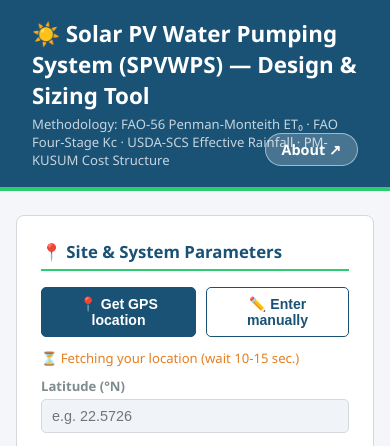
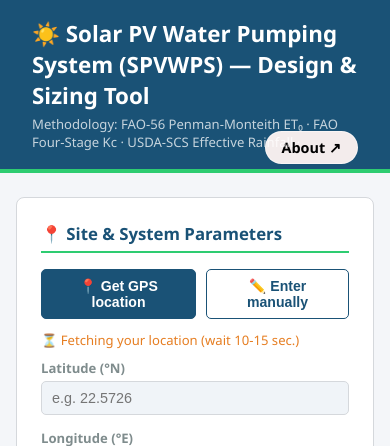
Before and after one commit to Dineshkumar085/spvwps-tool, a Flask app: page / in a window 390 px wide. Shown: the top 446 px of the page. Run offline with Flask 3, Linux system fonts and the light colour scheme.

Commit message:
fix: mobile About button overlap

```diff
--- a/templates/index.html
+++ b/templates/index.html
@@ -163,11 +163,12 @@
 
 <header>
   <h1>☀️ Solar PV Water Pumping System (SPVWPS) — Design & Sizing Tool</h1>
-  <p>Methodology: FAO-56 Penman-Monteith ET₀ · FAO Four-Stage Kc · USDA-SCS Effective Rainfall · PM-KUSUM Cost Structure</p>
-  <a href="/about" style="float:right; color:white; font-size:0.9rem; font-weight:600; text-decoration:none; margin-top:-36px; background:rgba(255,255,255,0.2); padding:6px 16px; border-radius:20px; border:1px solid rgba(255,255,255,0.5);">About ↗</a>
+  <p>Methodology: FAO-56 Penman-Monteith ET₀ · FAO Four-Stage Kc · USDA-SCS Effective Rainfall ·</p>
+  <a href="/about" style="float:right; color:rgb(0, 0, 0); font-size:0.9rem; font-weight:600; text-decoration:none; margin-top:-20px; background:rgb(243, 236, 236); padding:6px 16px; border-radius:20px; border:1px solid rgba(255,255,255,0.5);">About ↗</a>
 </header>
 
 <div class="container">
+
 
   <!-- ═══════════════════════════════════════════════════ INPUT FORM -->
   <form method="POST" id="mainForm">
@@ -611,7 +612,7 @@ function useGPS() {
       lonInput.value = lon;
 
       status.style.color = '#27ae60';
-      status.textContent = '✅ Location mili! Accuracy: ±' + acc + ' meters';
+      status.textContent = '✅ Location fetched! Accuracy: ±' + acc + ' meters';
 
       // Map preview
       coords.textContent   = lat + ', ' + lon;
@@ -627,9 +628,9 @@ function useGPS() {
       preview.style.display = 'none';
 
       var msg = {
-        1: '❌ Location permission denied. Browser settings mein allow karo ya manual use karo.',
-        2: '❌ GPS signal nahi mila. Network check karo ya manual use karo.',
-        3: '❌ Timeout ho gayi. Dobara try karo ya manual use karo.'
+        1: '❌ Location permission denied. allow location or user manual.',
+        2: '❌ GPS signal not found. check Network or use manual option.',
+        3: '❌ Timeout. try again or enter location manually.'
       };
       status.style.color = '#c0392b';
       status.textContent = msg[err.code] || '❌ Unknown error. Manual use karo.';
```
